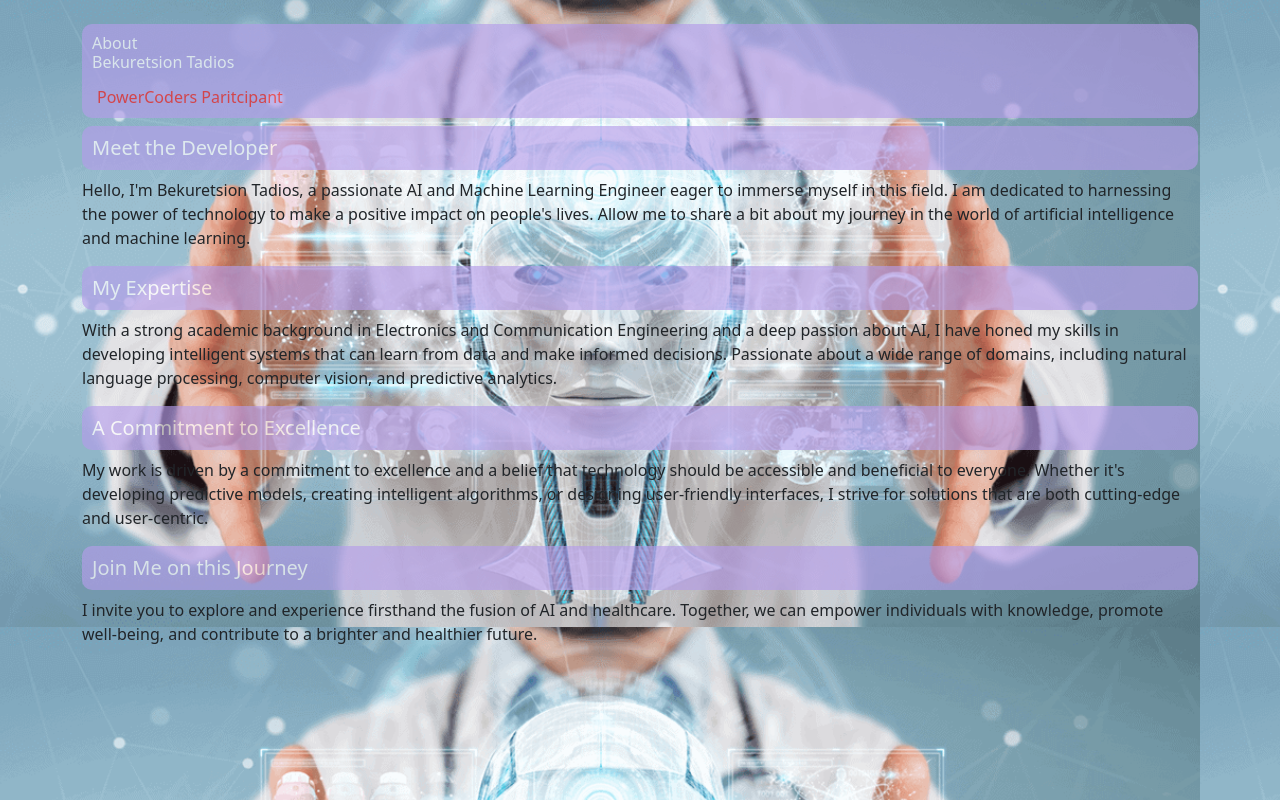
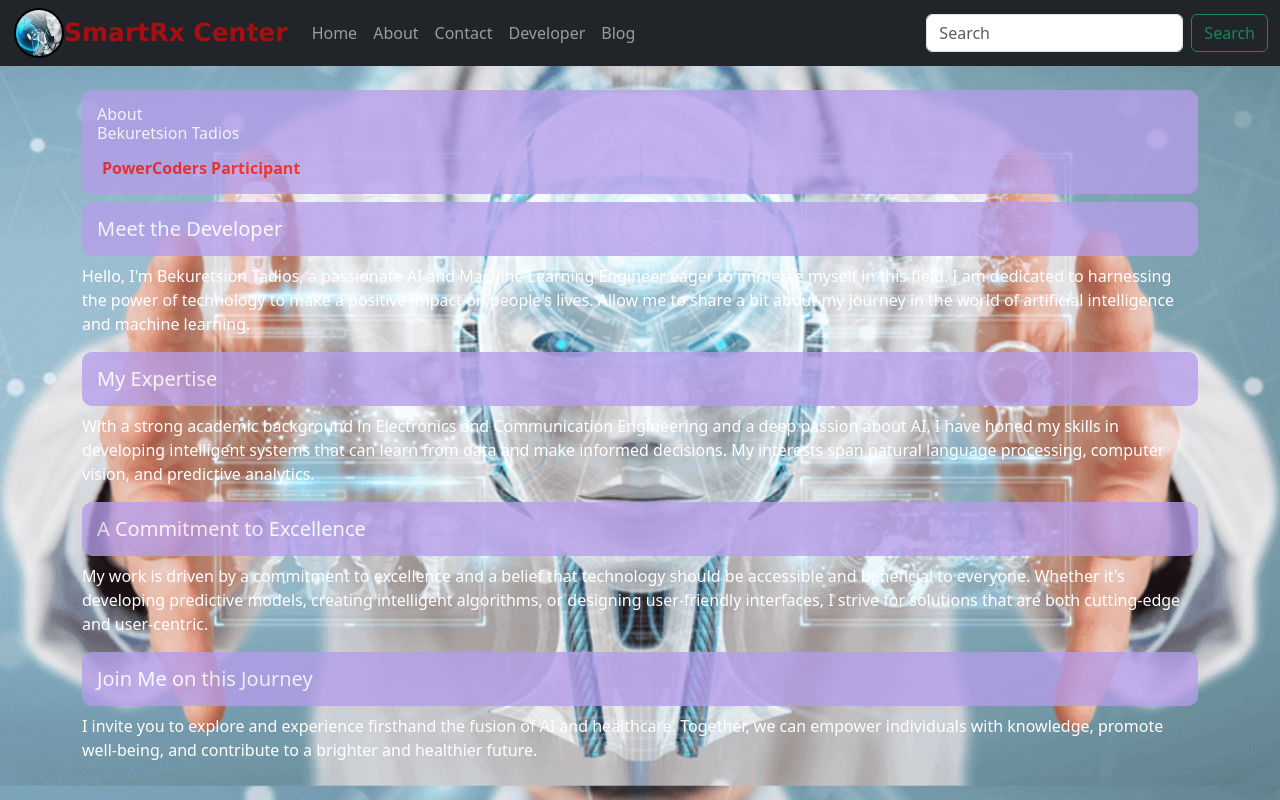
Before and after one commit to bekuretsion/SmartRx-AI-System, a Flask app: page /developer in a window 1280 px wide. Run offline with Flask 3, Linux system fonts and the light colour scheme; parts of the project's set-up code (start-up, migrations or seed data) failed here and were passed over.

Commit message:
header for all the tabs

```diff
--- a/templates/developer.html
+++ b/templates/developer.html
@@ -6,51 +6,126 @@
     <title>Developer</title>
     <link href="https://cdn.jsdelivr.net/npm/bootstrap@5.3.1/dist/css/bootstrap.min.css" rel="stylesheet" integrity="sha384-4bw+/aepP/YC94hEpVNVgiZdgIC5+VKNBQNGCHeKRQN+PtmoHDEXuppvnDJzQIu9" crossorigin="anonymous">
     <style>
-    .container{
+        .container {
             margin-top: 50px;
+            color: #fff;
         }
-    body{
+        body {
             background-color: #7cb4f5;
             background-image: url('static/image.png');
-      background-image: cover;
+            background-size: cover;
+            background-position: center;
         }
-    .header{
+        .header {
             color: #fff;
             background-color: #b59deaeb;
-      padding: 10px;
+            padding: 15px;
             border-radius: 10px;
-      opacity: 0.7;
+            opacity: 0.85;
         }
-    .header span{
+        .header span {
             color: #f21919;
-      margin: 0px;
-      padding: 5px;
-      animation: normal 2s infinite;
+            padding: 0 5px;
+            font-weight: bold;
+        }
+        .navbar-brand {
+            font-family: Verdana, Geneva, Tahoma, sans-serif;
+            font-size: 25px;
+            font-weight: bold;
+            color: #ff0000;
+        }
+        .logo {
+            width: 50px;
+            height: 50px;
+            margin-top: 0;
+            margin-left: 2px;
+        }
+        .myimg {
+            width: 50px;
+            height: 50px;
+            border: 2px solid black;
+            border-radius: 25px;
+        }
+.blink_me {
+  animation: blinker 1.5s linear infinite;
+}
+
+@keyframes blinker {
+
+  50% {
+    opacity: 0.5;
+    color: red;
+  }
+  100% {
+    opacity: 1;
+    color: rgb(226, 213, 70);
+  }
+  200% {
+    opacity: 0.5;
+    color: red;
+  }
 }
     </style>
 </head>
 <body>
 
+<!-- Navbar -->
+<nav class="navbar navbar-expand-lg navbar-dark bg-dark">
+    <div class="container-fluid">
+        <!-- Logo -->
+        <div class="logo">
+            <img class="myimg" src="{{ url_for('static', filename='img.png') }}" alt="Logo">
+        </div>
+        <a class="navbar-brand blink_me" href="#">SmartRx Center</a>
+        <button class="navbar-toggler" type="button" data-bs-toggle="collapse" data-bs-target="#navbarSupportedContent" aria-controls="navbarSupportedContent" aria-expanded="false" aria-label="Toggle navigation">
+            <span class="navbar-toggler-icon"></span>
+        </button>
+        <div class="collapse navbar-collapse" id="navbarSupportedContent">
+            <ul class="navbar-nav me-auto mb-2 mb-lg-0">
+                <li class="nav-item">
+                    <a class="nav-link" href="#">Home</a>
+                </li>
+                <li class="nav-item">
+                    <a class="nav-link" href="/about">About</a>
+                </li>
+                <li class="nav-item">
+                    <a class="nav-link" href="/contact">Contact</a>
+                </li>
+                <li class="nav-item">
+                    <a class="nav-link" href="/developer">Developer</a>
+                </li>
+                <li class="nav-item">
+                    <a class="nav-link" href="/blog">Blog</a>
+                </li>
+            </ul>
+            <form class="d-flex" role="search">
+                <input class="form-control me-2" type="search" placeholder="Search" aria-label="Search">
+                <button class="btn btn-outline-success" type="submit">Search</button>
+            </form>
+        </div>
+    </div>
+</nav>
+
+<!-- Main Content -->
 <div class="container my-4 mt-4">
-<h6 class="header"> About <p>Bekuretsion Tadios </p><span>PowerCoders Paritcipant</span></h6>
+    <h6 class="header"> About
+        <p>Bekuretsion Tadios</p>
+        <span>PowerCoders Participant</span>
     </h6>
+
     <h5 class="header">Meet the Developer</h5>
+    <p>Hello, I'm Bekuretsion Tadios, a passionate AI and Machine Learning Engineer eager to immerse myself in this field. I am dedicated to harnessing the power of technology to make a positive impact on people's lives. Allow me to share a bit about my journey in the world of artificial intelligence and machine learning.</p>
 
-<p>Hello, I'm Bekuretsion Tadios, a passionate AI and Machine Learning Engineer eager to immerse myself in this field. I am dedicated to harnessing the power of technology to make a positive impact on people's lives. Allow me to share a bit about my journey in the world of artificial intelligence and machine learning.</p></p>
-<h5 class="header">My Expertise
-</h5>
-<p>With a strong academic background in Electronics and Communication Engineering and a deep passion about AI, I have honed my skills in developing intelligent systems that can learn from data and make informed decisions. Passionate about a wide range of domains, including natural language processing, computer vision, and predictive analytics.
-</p>
-<h5 class="header">A Commitment to Excellence
-</h5>
-<p>My work is driven by a commitment to excellence and a belief that technology should be accessible and beneficial to everyone. Whether it's developing predictive models, creating intelligent algorithms, or designing user-friendly interfaces, I strive for solutions that are both cutting-edge and user-centric.
-</p>
-</p>
-<h5 class="header">Join Me on this Journey
-</h5>
-<p>I invite you to explore and experience firsthand the fusion of AI and healthcare. Together, we can empower individuals with knowledge, promote well-being, and contribute to a brighter and healthier future.
-</p>
+    <h5 class="header">My Expertise</h5>
+    <p>With a strong academic background in Electronics and Communication Engineering and a deep passion about AI, I have honed my skills in developing intelligent systems that can learn from data and make informed decisions. My interests span natural language processing, computer vision, and predictive analytics.</p>
+
+    <h5 class="header">A Commitment to Excellence</h5>
+    <p>My work is driven by a commitment to excellence and a belief that technology should be accessible and beneficial to everyone. Whether it's developing predictive models, creating intelligent algorithms, or designing user-friendly interfaces, I strive for solutions that are both cutting-edge and user-centric.</p>
+
+    <h5 class="header">Join Me on this Journey</h5>
+    <p>I invite you to explore and experience firsthand the fusion of AI and healthcare. Together, we can empower individuals with knowledge, promote well-being, and contribute to a brighter and healthier future.</p>
 </div>
+
 <script src="https://cdn.jsdelivr.net/npm/bootstrap@5.3.1/dist/js/bootstrap.bundle.min.js" integrity="sha384-HwwvtgBNo3bZJJLYd8oVXjrBZt8cqVSpeBNS5n7C8IVInixGAoxmnlMuBnhbgrkm" crossorigin="anonymous"></script>
 </body>
 </html>
--- a/templates/index.html
+++ b/templates/index.html
@@ -8,8 +8,7 @@
   </head>
 
   <style>
-
-        .logo {
+.logo {
             width: 50px;
             height: 50px;
             color: black;
@@ -57,8 +56,6 @@
   background-color: black;
   color: white;
 }
-
-
     </style>
 </head>
 <body>
```
Also changed, not shown: templates/about.html (+19 -0 lines), templates/blog.html (+20 -1 lines), templates/contact.html (+20 -1 lines), templates/style.css (added, +25 -0 lines). Lines whose indentation alone changed are shown as unchanged.
